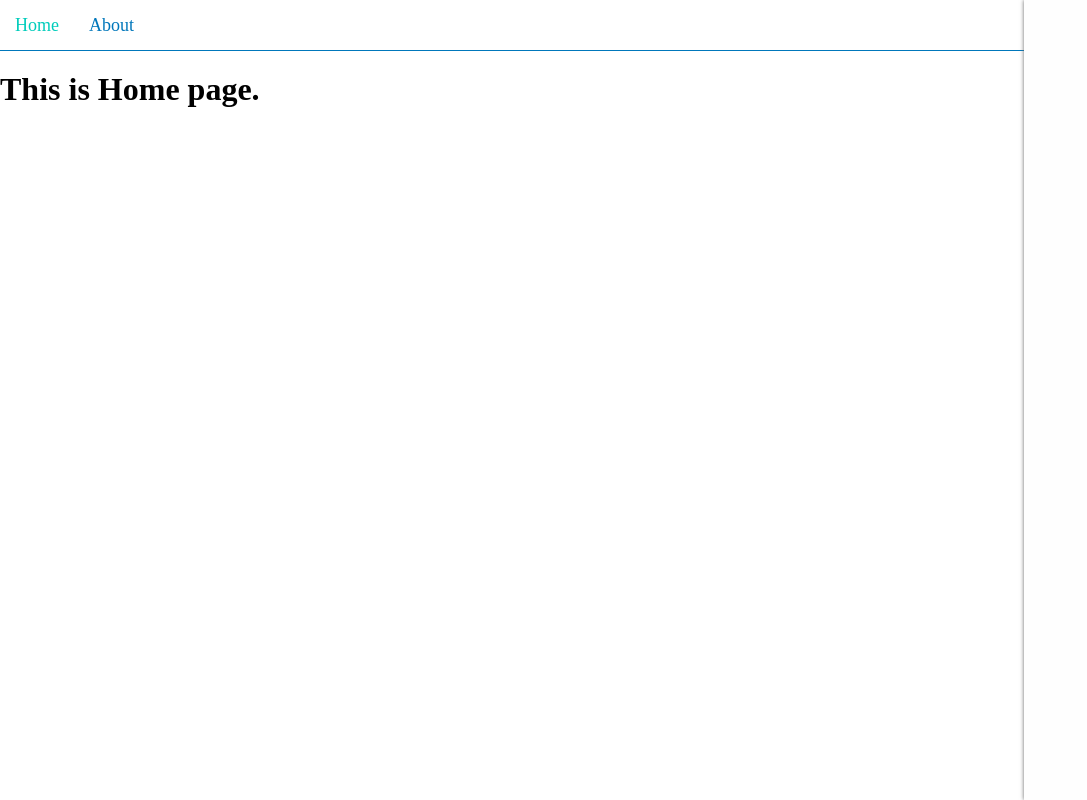
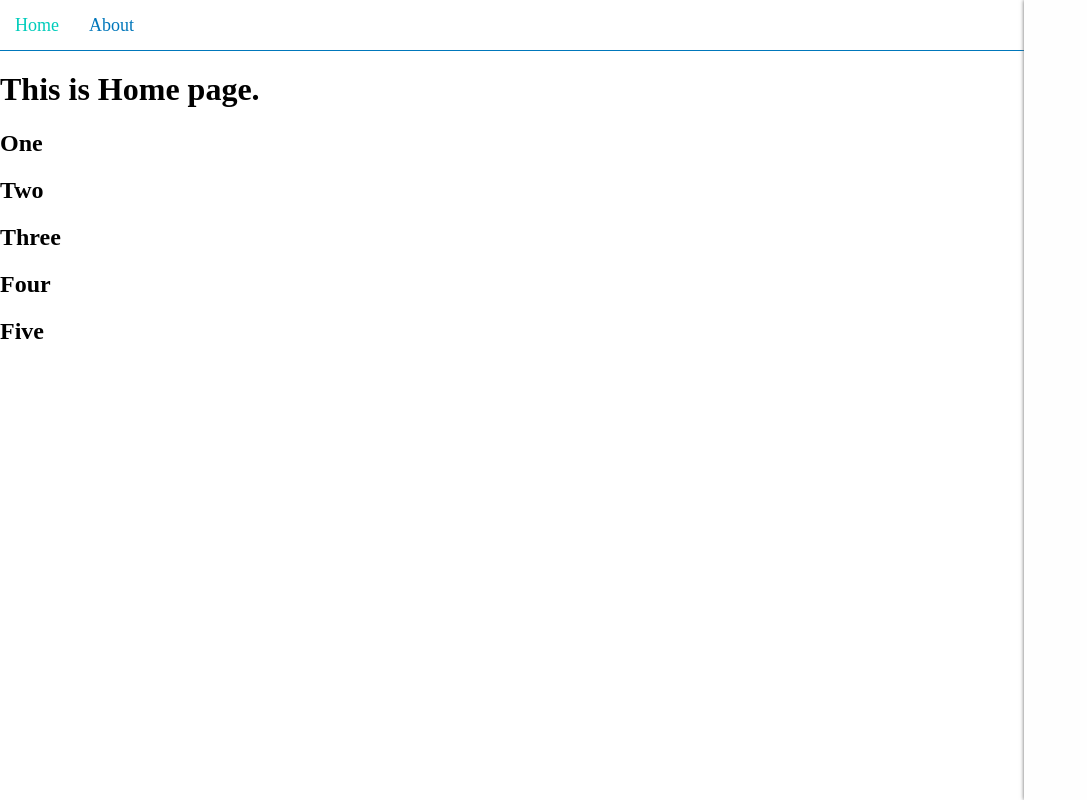
Before and after one commit to kanwal019/Blog, an Angular app: page / in a window 1280 px wide. Shown: the whole page, without its empty margins (0-1087 px from the left). Built offline with nearby package versions, Linux system fonts and the light colour scheme.

Commit message:
Working on Data Component

```diff
--- a/src/app/data.component.html
+++ b/src/app/data.component.html
@@ -1 +1,4 @@
 <h1>{{mainData}}</h1>
+<div class="article-list" *ngFor="let article of articles">
+    <h2>{{article}}</h2>
+</div>
--- a/src/app/data.component.ts
+++ b/src/app/data.component.ts
@@ -8,6 +8,7 @@ import { AppComponent } from './app.component';
 })
 export class DataComponent {
   mainData: string;
+  articles = ['One','Two','Three','Four','Five'];
 
   loadMainData(sectionName){
     this.mainData='This is '+sectionName+' page.';
```
